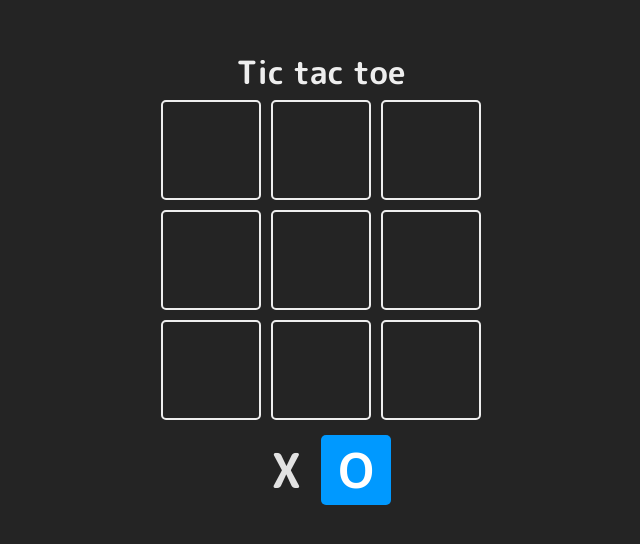
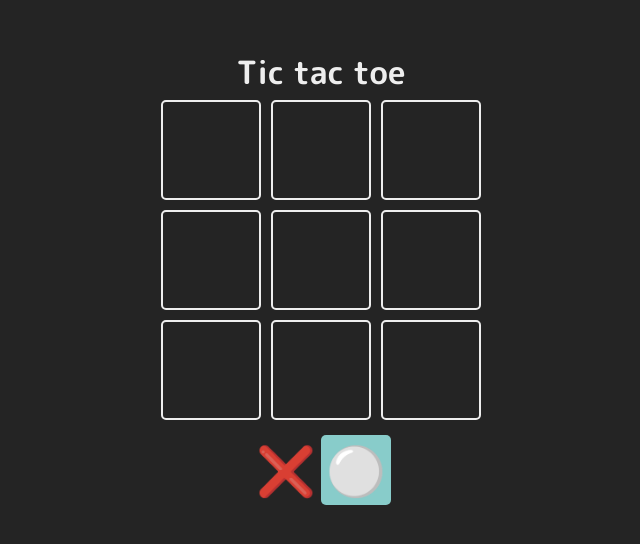
Before and after one commit to sonnymijael/tic-tac-toe-for-funny, a React (Vite) app: page / in a window 1280 px wide. Shown: the part 118-662 px from the top of the page, without its empty margins (319-959 px from the left). Built offline with nearby package versions, Linux system fonts and the light colour scheme.

Commit message:
Cross and Circle

```diff
--- a/src/App.tsx
+++ b/src/App.tsx
@@ -149,7 +149,7 @@ export class App extends React.Component<_, AppState> {
                   {
                     this.state.winner && (
                       <Square
-                        isSelected={true}
+                        isSelected={false}
                         updateBoard={() => {}}
                         index={0}
                       >
--- a/src/core/enums/game-turns.ts
+++ b/src/core/enums/game-turns.ts
@@ -1,4 +1,4 @@
 export enum GameTurns {
-    X = 'X',
-    O = 'O'
+    X = '❌',
+    O = '⚪'
 }
--- a/src/index.css
+++ b/src/index.css
@@ -85,7 +85,7 @@ body {
 
 .square.is-selected {
   color: #fff;
-  background: #09f;
+  background: #88ccca;
 }
 
 .winner {
```
